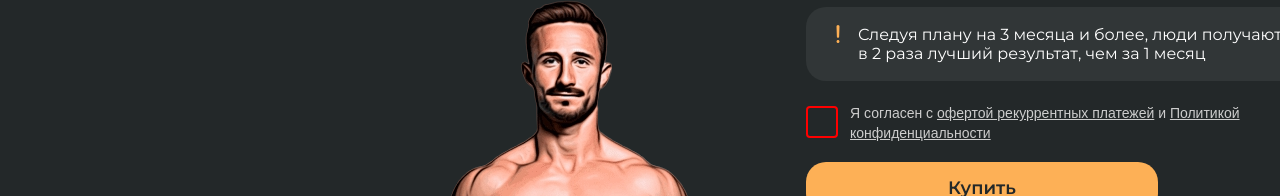
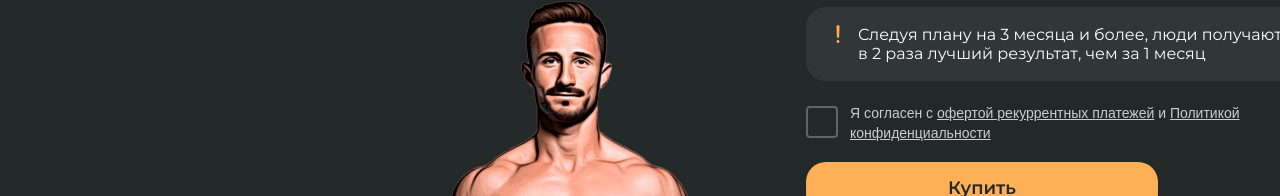
Before and after one commit to Alex135135/fitness-club, a Next.js app: page / in a window 1280 px wide. Shown: the part 322-518 px from the top of the page. Built offline with nearby package versions, Linux system fonts and the light colour scheme; no server answers.

Commit message:
edit checkbox

```diff
--- a/src/app/components/CheckoutSection/CheckoutSection.module.css
+++ b/src/app/components/CheckoutSection/CheckoutSection.module.css
@@ -92,7 +92,7 @@
     margin-top: 2px;
     transition: all 0.3s ease;
     position: relative;
-    border: 2px solid red;
+    border: 2px solid #606566;
 }
 
 .checkbox:checked+.customCheckbox::after {
```
